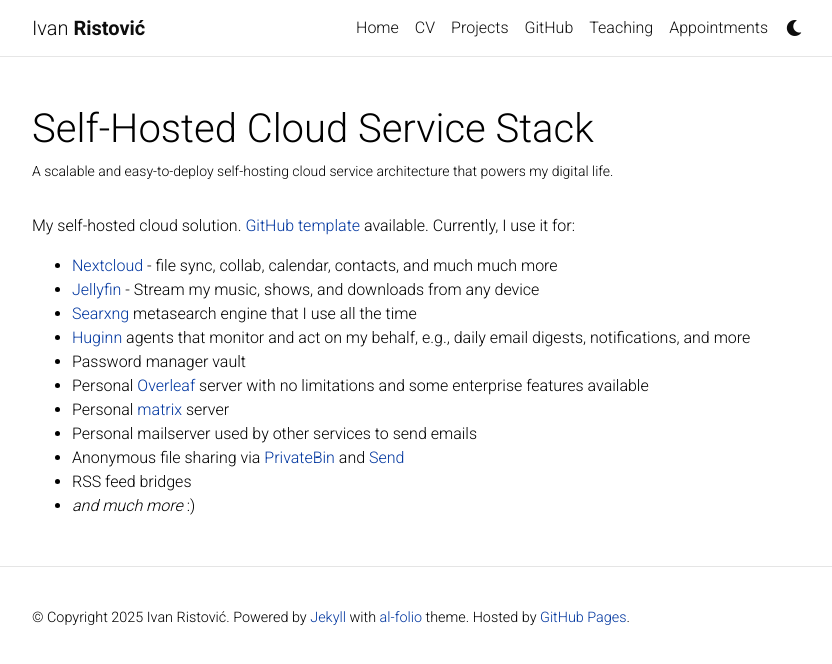
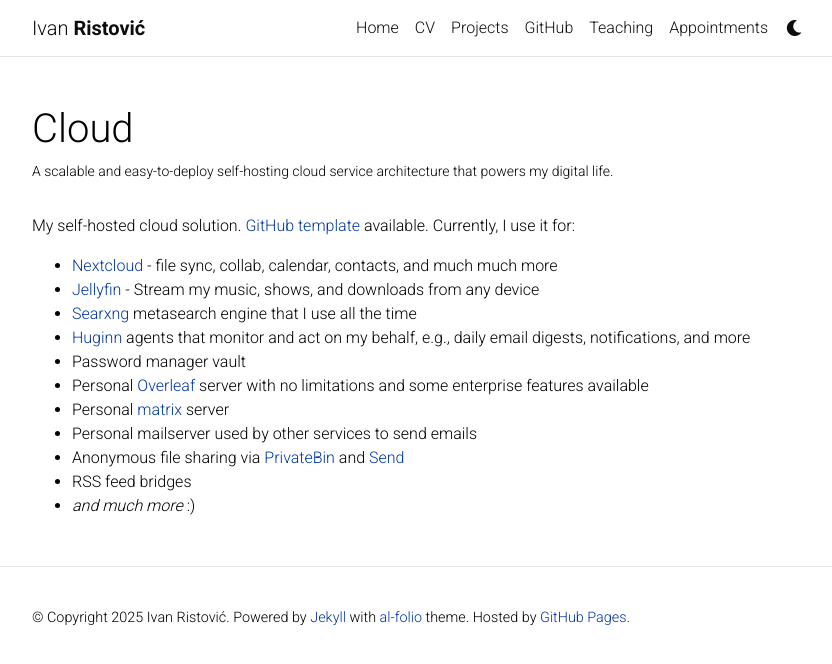
Before and after one commit to ivan-ristovic/ivan-ristovic.github.io, a Jekyll site: the page built from _projects/cloud.md, in a window 1280 px wide. Shown: the top 664 px of the page, without its empty margins (223-1055 px from the left). Built offline with Jekyll 4.4.1, drawn with Linux system fonts in a browser that asks for light colours; comment, search, counter and statistics services are not loaded; a style sheet for code colours, icons or effects is not loaded.

Commit message:
Restructure projects

```diff
--- a/_projects/cloud.md
+++ b/_projects/cloud.md
@@ -1,6 +1,6 @@
 ---
 layout: page
-title: Self-Hosted Cloud Service Stack
+title: Cloud
 description: A scalable and easy-to-deploy self-hosting cloud service architecture that powers my digital life.
 img: assets/img/projects/cloud.png
 github: https://github.com/ivan-ristovic/cloud
```
